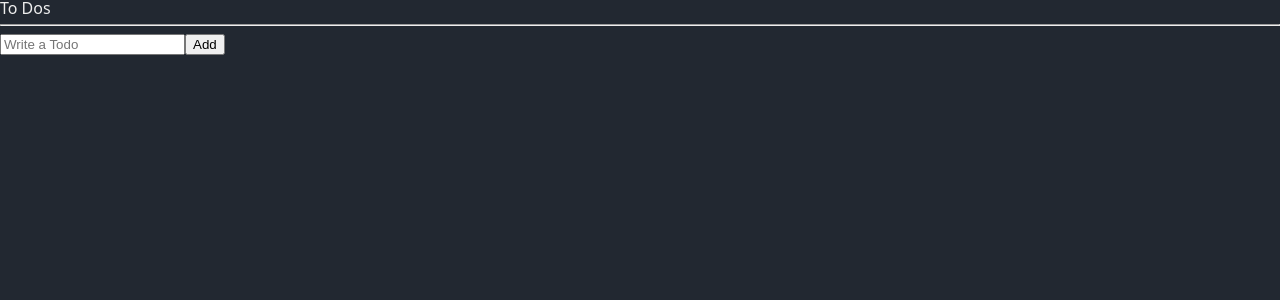
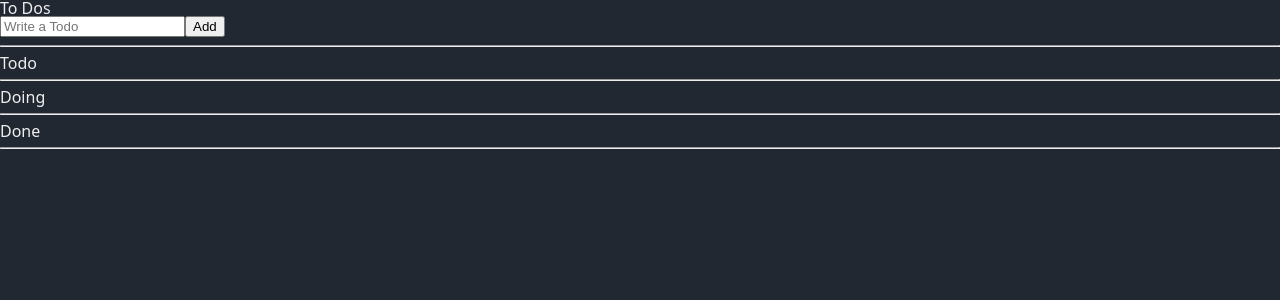
Before and after one commit to jh0152park/NOMADCODER_REACT_CHALLENGE_PROJECT2_TODO, a React (Create React App) app in the folder todo/: page / in a window 1280 px wide. Shown: the top 300 px of the page. Built offline with nearby package versions, Linux system fonts and the light colour scheme.

Commit message:
added Recoil Seclctor

```diff
--- a/todo/src/Components/TodoList.tsx
+++ b/todo/src/Components/TodoList.tsx
@@ -1,23 +1,40 @@
 import { useRecoilState, useRecoilValue } from "recoil";
-import { TodoState } from "../GlobalConfig";
+import { TodoSelector, TodoState } from "../GlobalConfig";
 import CreateTodo from "./CreateTodo";
 import Todo from "./Todo";
 
 function TodoList() {
-    const [allTodo, setAllTodo] = useRecoilState(TodoState);
+    const [todo, doing, done] = useRecoilValue(TodoSelector);
 
     return (
         <div>
             <h1>To Dos</h1>
+            <CreateTodo />
             <hr></hr>
 
-            <CreateTodo />
-
+            <h1>Todo</h1>
             <ul>
-                {allTodo.map((todo) => (
-                    <Todo key={todo.id} {...todo}></Todo>
+                {todo.map((item) => (
+                    <Todo key={item.id} {...item}></Todo>
                 ))}
             </ul>
+            <hr></hr>
+
+            <h1>Doing</h1>
+            <ul>
+                {doing.map((item) => (
+                    <Todo key={item.id} {...item}></Todo>
+                ))}
+            </ul>
+            <hr></hr>
+
+            <h1>Done</h1>
+            <ul>
+                {done.map((item) => (
+                    <Todo key={item.id} {...item}></Todo>
+                ))}
+            </ul>
+            <hr></hr>
         </div>
     );
 }
--- a/todo/src/GlobalConfig.tsx
+++ b/todo/src/GlobalConfig.tsx
@@ -1,4 +1,4 @@
-import { atom } from "recoil";
+import { atom, selector } from "recoil";
 
 export interface IForm {
     todo: string;
@@ -14,3 +14,15 @@ export const TodoState = atom<ITodo[]>({
     key: "todo",
     default: [],
 });
+
+export const TodoSelector = selector({
+    key: "todoSelector",
+    get: ({ get }) => {
+        const allTodo = get(TodoState);
+        return [
+            allTodo.filter((todo) => todo.category === "Todo"),
+            allTodo.filter((todo) => todo.category === "Doing"),
+            allTodo.filter((todo) => todo.category === "Done"),
+        ];
+    },
+});
```
